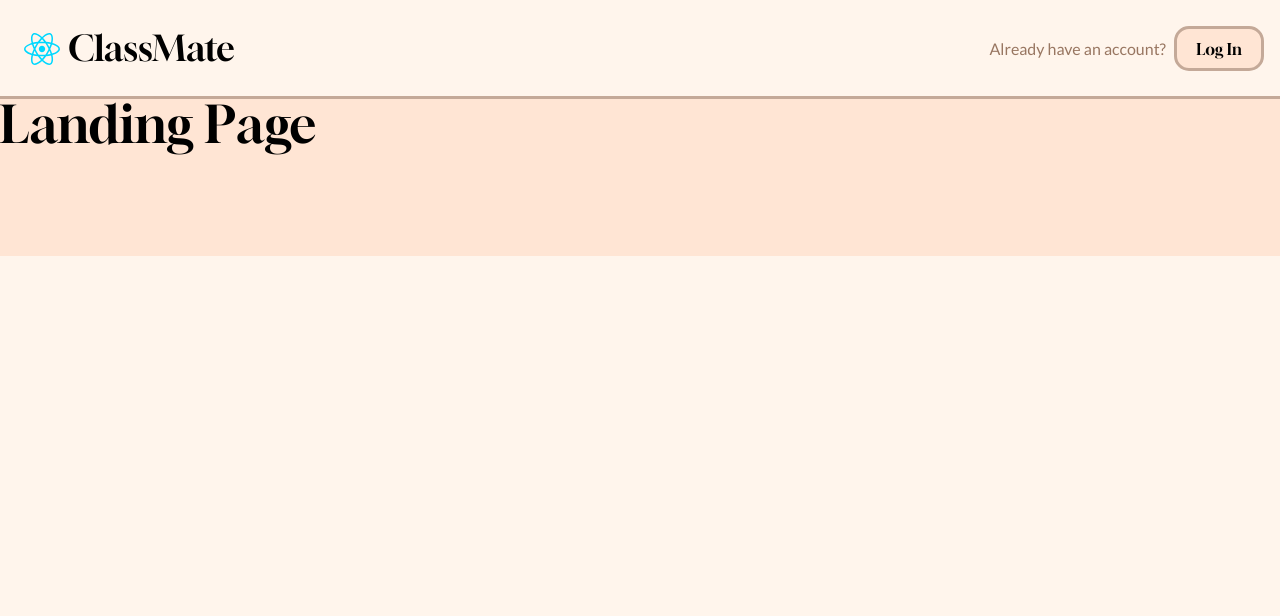
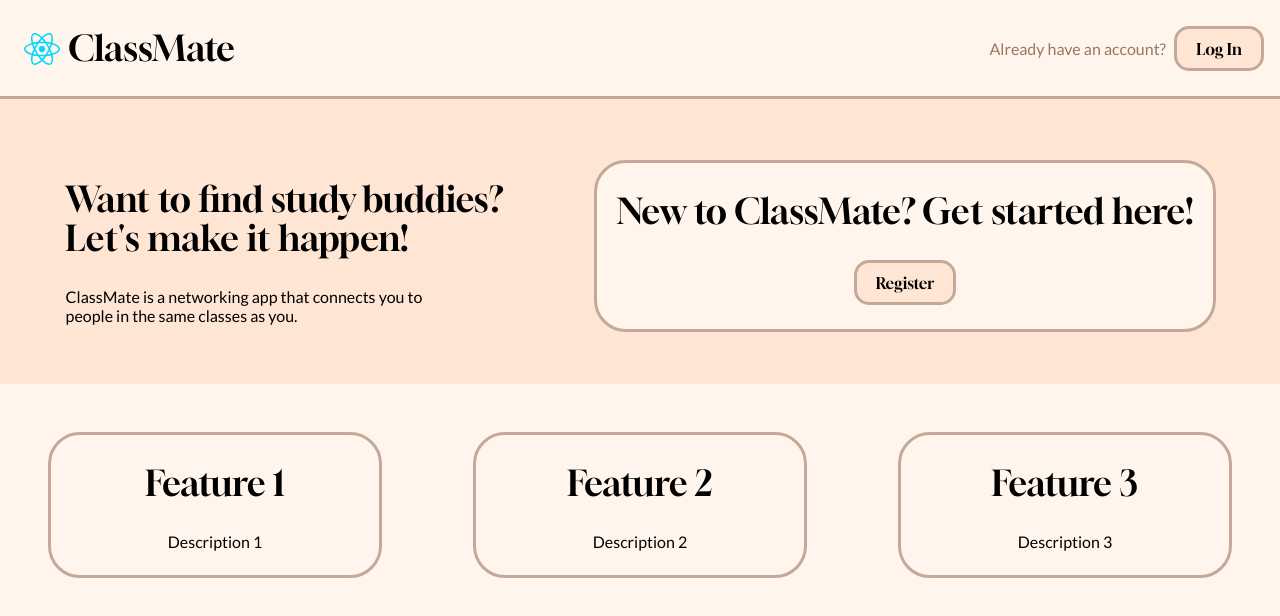
Before and after one commit to liaokira/ClassMate, a React (Vite) app in the folder frontend/: page / in a window 1280 px wide. Shown: the top 616 px of the page. Built offline with nearby package versions, Linux system fonts and the light colour scheme.

Commit message:
Built basic landing page
Needs some polishing (like embellishment for banner and actually writing specific features)

```diff
--- a/frontend/package.json
+++ b/frontend/package.json
@@ -25,6 +25,6 @@
     "eslint-plugin-react-hooks": "^5.0.0",
     "eslint-plugin-react-refresh": "^0.4.16",
     "globals": "^15.14.0",
-    "vite": "^6.0.5"
+    "vite": "^6.0.11"
   }
 }
--- a/frontend/src/pages/Landing.jsx
+++ b/frontend/src/pages/Landing.jsx
@@ -1,4 +1,5 @@
 import { useState } from 'react'
+import { Link } from "react-router-dom";
 import styled from "styled-components";
 
 const Body = styled.div`
@@ -7,17 +8,130 @@ const Body = styled.div`
 `;
 
 const Banner = styled.div`
-  height: 10rem;
+  height: 18rem;
   width: 100vw;
   background-color: var(--secondary);
+`;
+
+const BelowBanner = styled.div`
+  display: flex;
+  align-items: center;
+  align-text: center;
+  justify-content: space-between;
+  padding-top: 2em;
+  padding-left: 3em;
+  padding-right: 3em;
+`;
+
+const Inner = styled.div`
+  display: flex;
+  justify-content: space-between;
+  align-items: center;
+  padding-left: 3em;
+  padding-right: 4em;
+  padding-top: 3em;
+`;
+
+const Left = styled.div`
+  height: 100%;
+  width: 40%;
+
+  & > * {
+    padding-left: 0.5em;
+  }
+`;
+
+const Right = styled.div`
+  display: flex;
+  align-items: center;
+  height: 100%;
+  width: 100%
+
+  & > div {
+    padding-right: 0.5em;
+  }
+`;
+
+const Head1 = styled.h2`
+  text-decoration: bold;
+  text-wrap: wrap;
+`;
+
+const Text = styled.div`
+  width: 80%;
+  padding-left: 1.1em;
+`;
+
+const RegBox = styled.div`
+  width: 50%;
+  align-items: center;
+  text-align: center;
+  background-color: var(--primary);
+  border: 3px solid var(--tertiary);
+  border-radius: 2rem;
+  padding: 0rem 1rem 1.5rem;
+  margin-top: 1rem;
+`;
+
+const SubmitButton = styled.button`
+  margin-top: 1rem;
+`;
+
+const FeatureBox = styled.div`
+  width: 25%;
+  align-items: center;
+  text-align: center;
+  background-color: var(--primary);
+  border: 3px solid var(--tertiary);
+  border-radius: 2rem;
+  padding: 0rem 1rem 1.5rem;
+  margin-top: 1rem;
 `;
 
 function Landing() {
   return (
     <Body>
       <Banner>
-        <h1>Landing Page</h1>
+        <Inner>
+          <Left>
+            <Head1>
+              Want to find study buddies?
+              Let's make it happen!
+            </Head1>
+            <Text>
+              ClassMate is a networking app
+              that connects you to people in
+              the same classes as you.
+            </Text>
+          </Left>
+          <RegBox>
+            <h2>New to ClassMate? Get started here!</h2>
+            <Link to="/register">
+              <button>Register</button>
+            </Link>
+          </RegBox>
+        </Inner>
       </Banner>
+      <BelowBanner>
+        <FeatureBox>
+          <h2>
+            Feature 1
+          </h2>
+            Description 1
+        </FeatureBox>
+        <FeatureBox>
+          <h2>
+            Feature 2
+          </h2>
+          Description 2
+        </FeatureBox>
+        <FeatureBox>
+          <h2>
+            Feature 3
+          </h2>
+          Description 3
+        </FeatureBox>
+      </BelowBanner>
     </Body>
   );
 }
```
Also changed, not shown: 1 other file (tests, documents, lock files or other folders).
